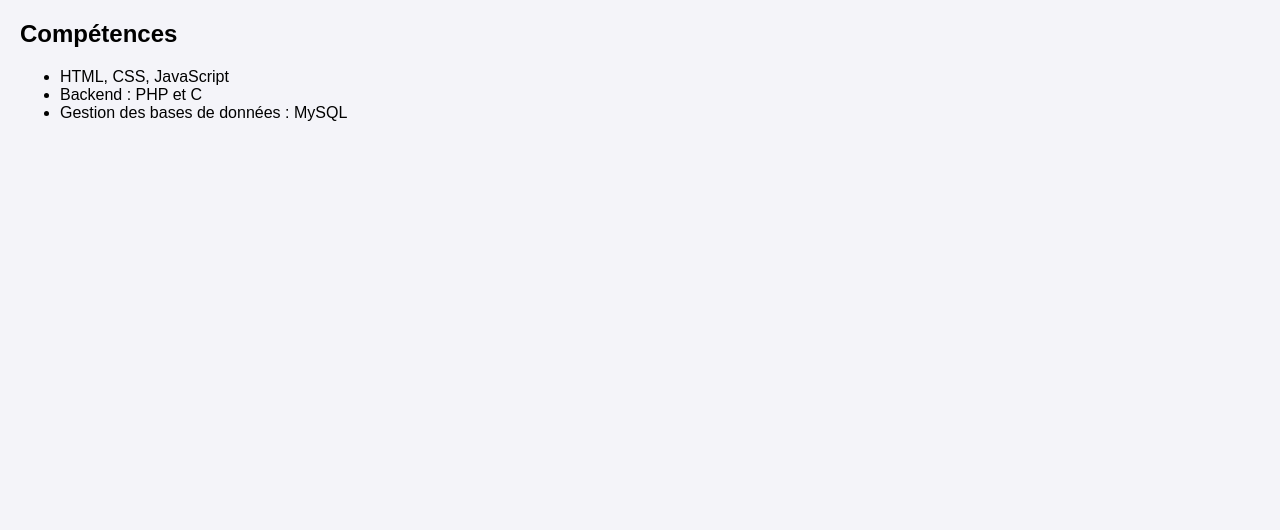
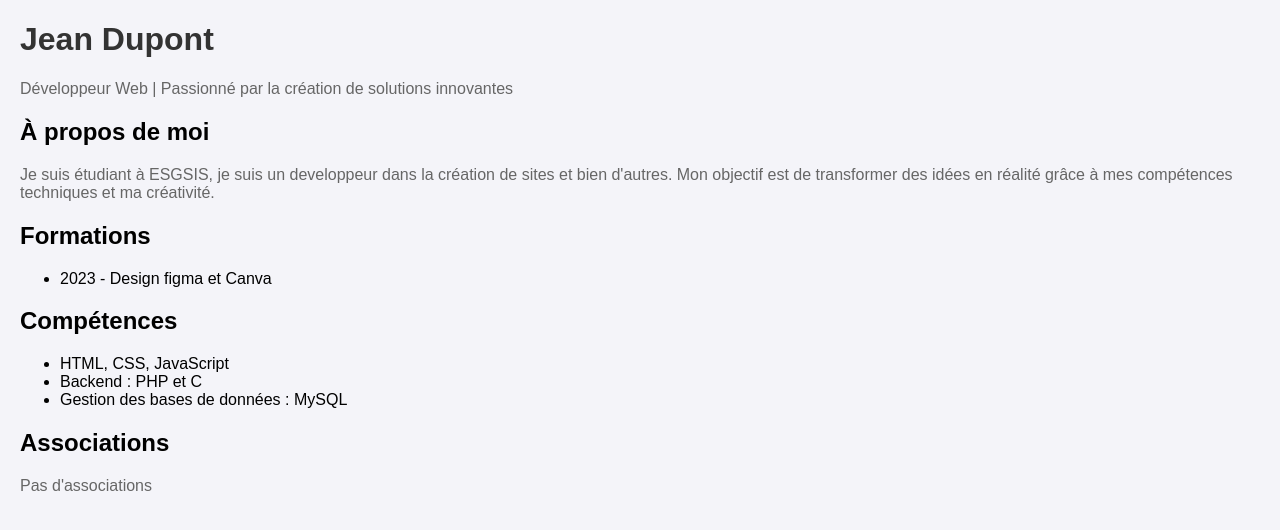
Before and after one commit to Florent242/mon-cv, a plain HTML site: page index.html in a window 1280 px wide. Drawn offline with Linux system fonts and the light colour scheme.

Commit message:
Resolution des conflicts sur index.html

```diff
--- a/index.html
+++ b/index.html
@@ -7,6 +7,20 @@
     <link rel="stylesheet" href="style.css">
 </head>
 <body>
+    <header>
+        <h1>Jean Dupont</h1>
+        <p>Développeur Web | Passionné par la création de solutions innovantes</p>
+    </header>
+    <section id="description">
+        <h2>À propos de moi</h2>
+        <p>Je suis étudiant à ESGSIS, je suis un developpeur dans la création de sites et bien d'autres. Mon objectif est de transformer des idées en réalité grâce à mes compétences techniques et ma créativité.</p>
+    </section>
+    <section id="formations">
+        <h2>Formations</h2>
+        <ul>
+            <li>2023 - Design figma et Canva </li>
+        </ul>
+    </section>
     <section id="competences">
         <h2>Compétences</h2>
         <ul>
@@ -15,5 +29,9 @@
             <li>Gestion des bases de données : MySQL</li>
         </ul>
     </section>
+    <section id="associations">
+        <h2>Associations</h2>
+        <p>Pas d'associations</p>
+    </section>
 </body>
 </html>
```
